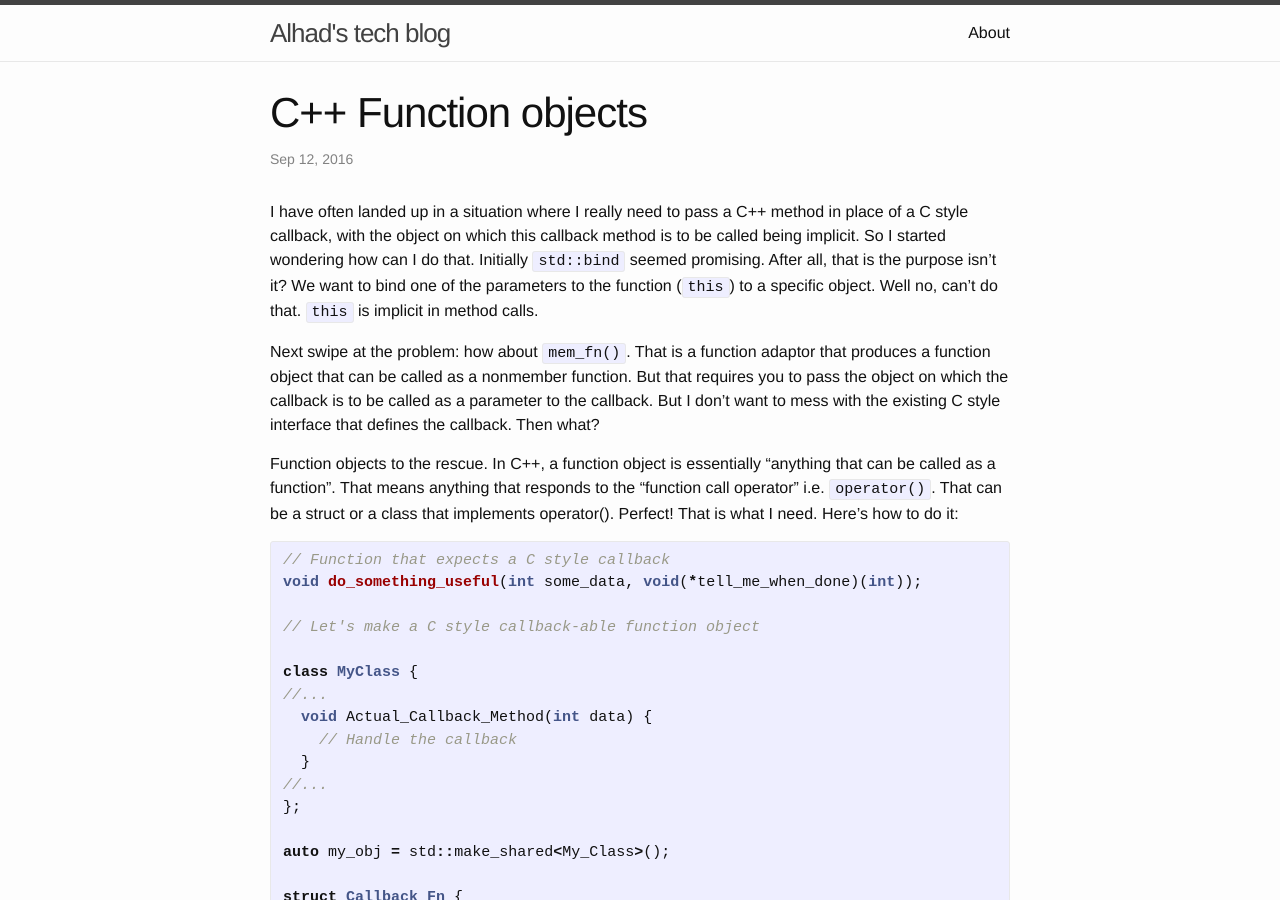
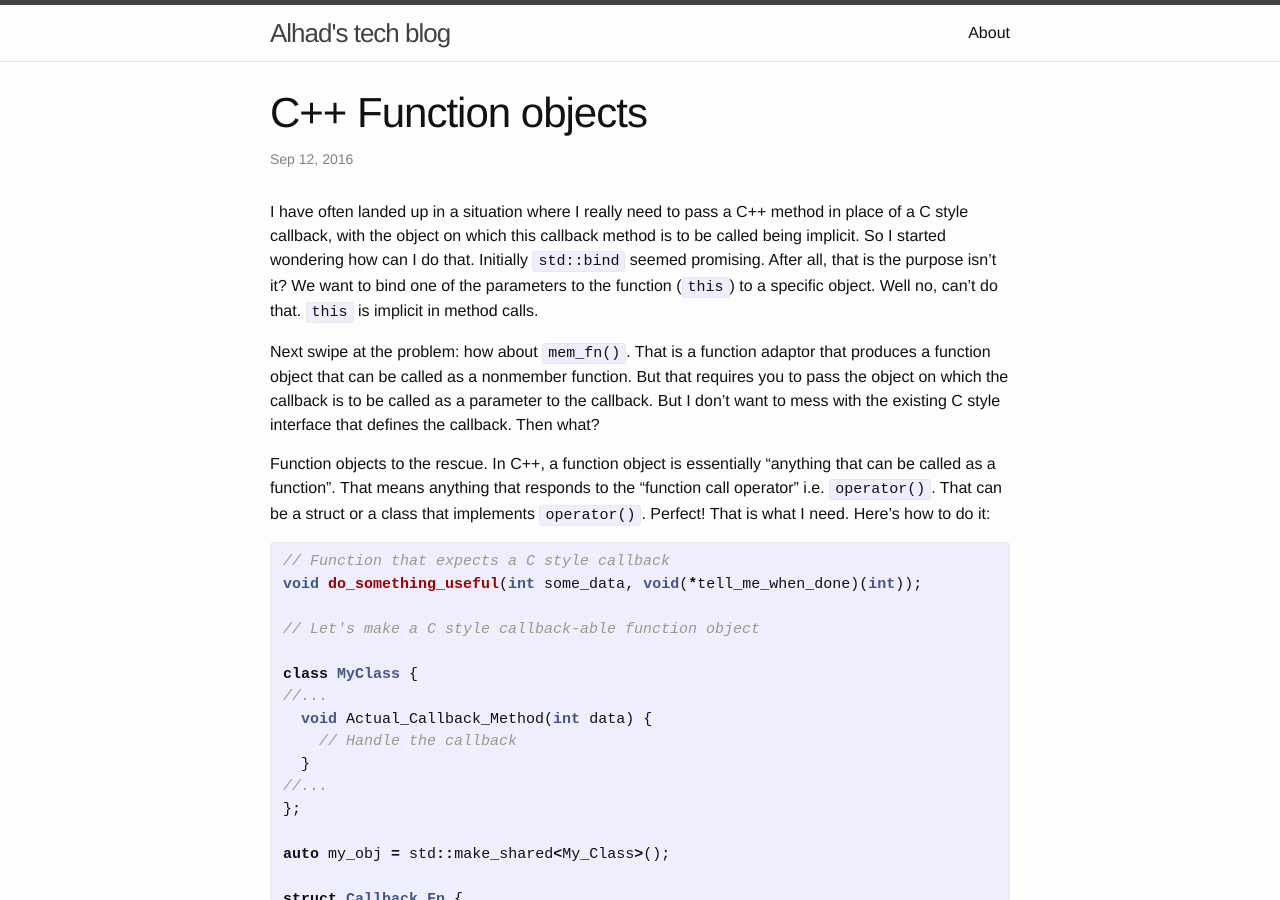
Before and after one commit to alhad/alhad.github.io, a Jekyll site: the page built from _posts/2016-9-12-cpp-function-objects.markdown, in a window 1280 px wide and 900 px high. Built offline with Jekyll 4.4.1, drawn with Linux system fonts in a browser that asks for light colours.

```diff
--- a/_posts/2016-9-12-cpp-function-objects.markdown
+++ b/_posts/2016-9-12-cpp-function-objects.markdown
@@ -9,7 +9,7 @@ I have often landed up in a situation where I really need to pass a C++ method i
 
 Next swipe at the problem: how about `mem_fn()`. That is a function adaptor that produces a function object that can be called as a nonmember function. But that requires you to pass the object on which the callback is to be called as a parameter to the callback. But I don't want to mess with the existing C style interface that defines the callback. Then what?
 
-Function objects to the rescue. In C++, a function object is essentially "anything that can be called as a function". That means anything that responds to the "function call operator" i.e. `operator()`. That can be a struct or a class that implements operator(). Perfect! That is what I need. Here's how to do it:
+Function objects to the rescue. In C++, a function object is essentially "anything that can be called as a function". That means anything that responds to the "function call operator" i.e. `operator()`. That can be a struct or a class that implements `operator()`. Perfect! That is what I need. Here's how to do it:
 
 {% highlight c++ %}
 
```
